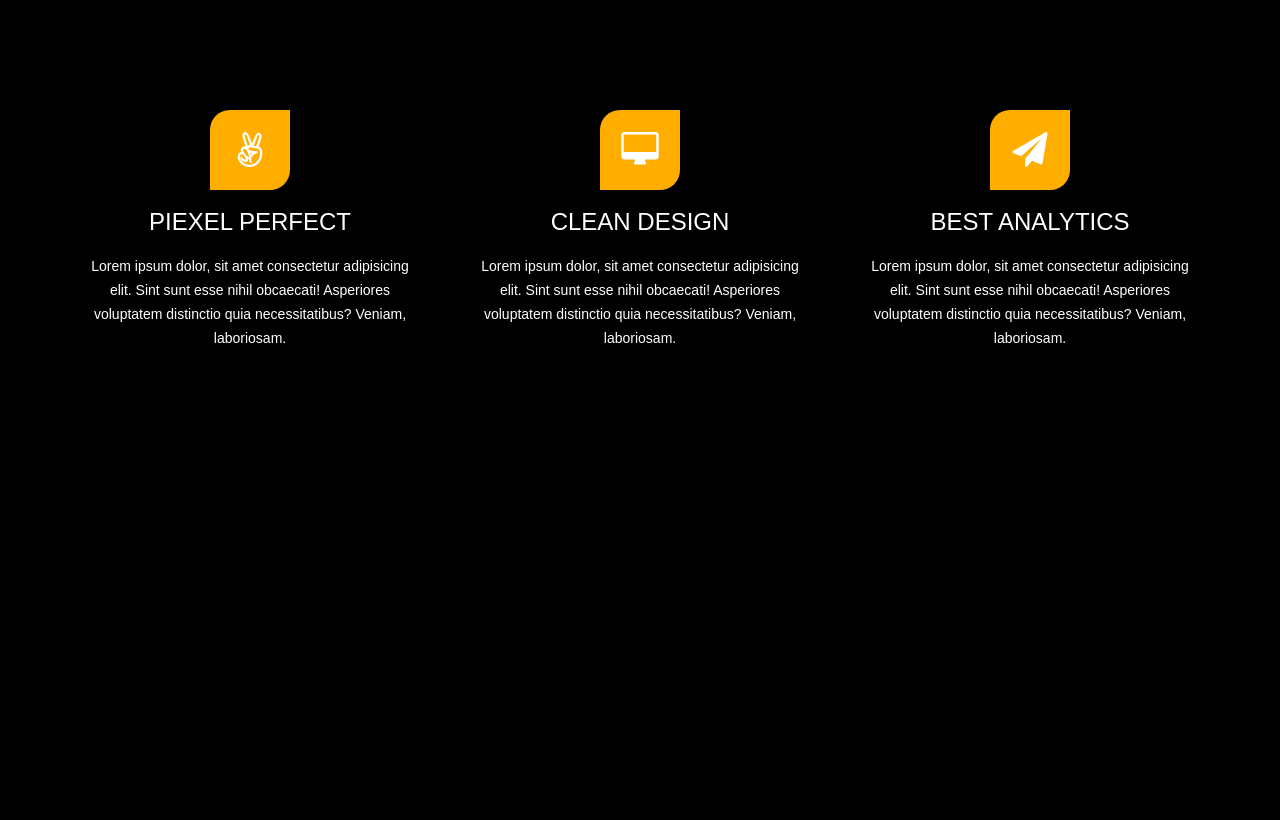
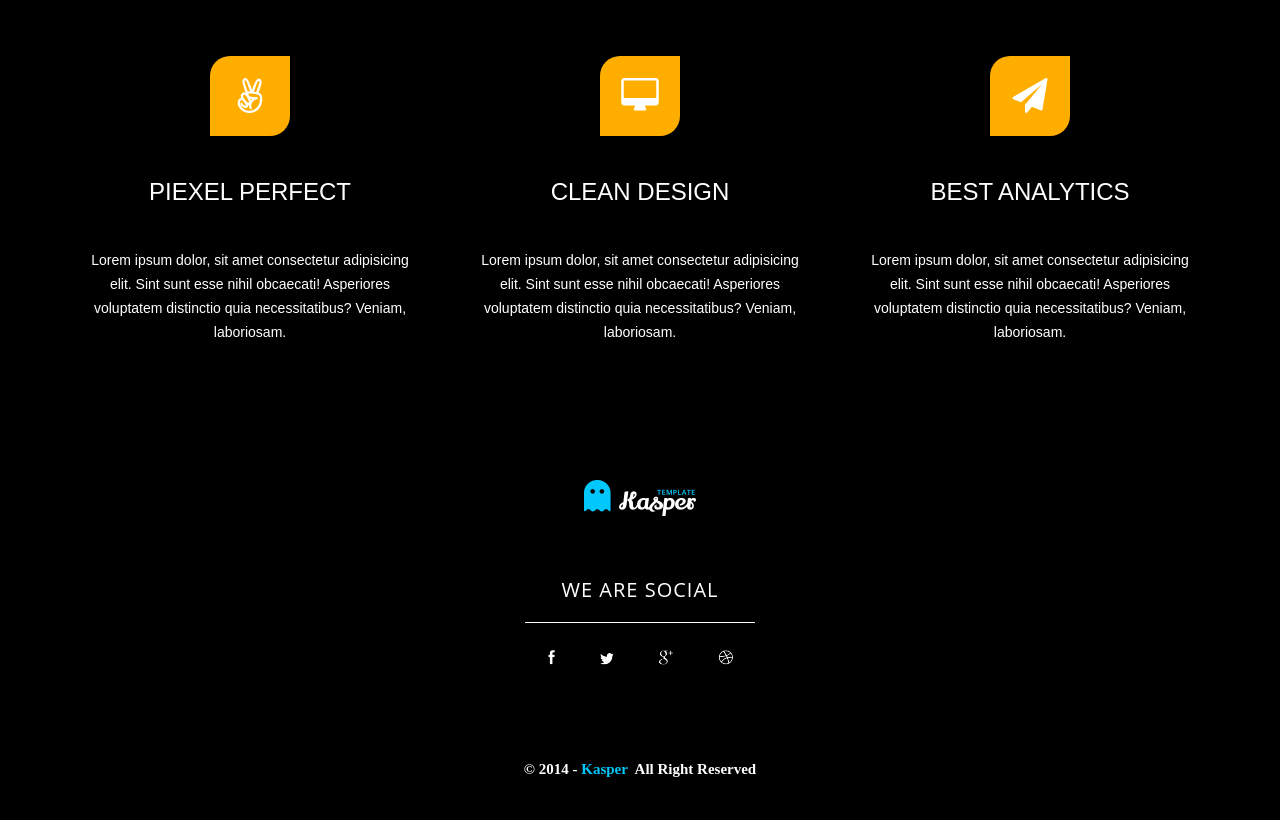
Before and after one commit to SerhiyPyatak/Kasper, a plain HTML site: page index.html in a window 1280 px wide. Drawn offline with Linux system fonts and the light colour scheme.

Commit message:
Make up complete

```diff
--- a/assets/style.css
+++ b/assets/style.css
@@ -4,13 +4,13 @@ body {
     padding:            0;
     background-color: #000;
     color:            #fff;
-    font-family:        'Raleway', sans-serif;
 }
 
-#top-section {
+main {
     display:            flex;
-    height:             460px;
-    justify-content: center;
+    height:             400px;
+    justify-content:    center;
+    font-family:        'Raleway', sans-serif;
 }
 
 div.group {
@@ -19,7 +19,7 @@ div.group {
     justify-content:    center;
     align-items:        center;
     width:              360px;
-    margin: 0 15px;
+    margin:             0 15px;
 }
 
 div.pictogram-background {
@@ -46,13 +46,61 @@ h2.group-title {
     line-height:        24px;
     font-weight:        400;
     text-transform:     uppercase;
+    margin:             44px 0;
 }
 
 p.group-description {
     margin:             0;
     padding:            0 20px;
     text-align:         center;
-    font-size: 14px;
-    line-height: 24px;
+    font-size:          14px;
+    line-height:        24px;
+    font-weight:        400;
+}
+
+footer {
+    display:            flex;
+    flex-direction:     column;
+    justify-content:    flex-end;
+    align-items:        center;
+    font-family:        'Open Sans', sans-serif;
+    height:             420px;
+}
+
+p.copyright {
+    margin-top:90px;
+    margin-bottom:      42px;
+    font-family:        OpenSans;
+    font-size:          15px;
+    line-height:        1.2;
+    font-weight:        600;
+}
+
+.kasper {
+    color:            #00c7fc;
+    text-decoration:    none;
+}
+
+div.social-links {
+    width:              230px;
+    display:            flex;
+    flex-direction:     row;
+    justify-content:    space-around;
+}
+
+#separator {
+    margin:             20px 0;
+}
+
+h2.footer-title {
+    margin:0;
+    text-align: center;
+    font-size: 20px;
+    line-height: 1.2;
     font-weight: 400;
+    letter-spacing: 0.05em;
 }
+
+#logo {
+    margin-bottom: 57px;
+}
--- a/index.html
+++ b/index.html
@@ -1,42 +1,79 @@
 <!DOCTYPE html>
 <html lang="en">
   <head>
-    <meta charset="UTF-8">
-    <meta name="viewport" content="width=device-width, initial-scale=1.0">
+    <meta charset="UTF-8" />
+    <meta name="viewport" content="width=device-width, initial-scale=1.0" />
     <title>Kasper</title>
-    <link rel="stylesheet" href="assets/style.css">
-    <link rel="stylesheet" href="https://cdnjs.cloudflare.com/ajax/libs/font-awesome/4.7.0/css/font-awesome.min.css">
+    <link rel="stylesheet" href="assets/style.css" />
+    <link
+      rel="stylesheet"
+      href="https://cdnjs.cloudflare.com/ajax/libs/font-awesome/4.7.0/css/font-awesome.min.css"
+    />
   </head>
   <body>
-    <section id="top-section">
+    <main>
+      <!--Left group-->
       <div class="group">
         <div class="pictogram-background">
           <i class="fa fa-angellist pictogram" aria-hidden="true"></i>
         </div>
         <h2 class="group-title">PIEXEL Perfect</h2>
         <p class="group-description">
-                Lorem ipsum dolor, sit amet consectetur adipisicing elit. Sint sunt esse nihil obcaecati! Asperiores voluptatem distinctio quia necessitatibus? Veniam, laboriosam.
+          Lorem ipsum dolor, sit amet consectetur adipisicing elit. Sint sunt
+          esse nihil obcaecati! Asperiores voluptatem distinctio quia
+          necessitatibus? Veniam, laboriosam.
         </p>
       </div>
+      <!--Center group-->
       <div class="group">
         <div class="pictogram-background">
           <i class="fa fa-desktop pictogram" aria-hidden="true"></i>
         </div>
         <h2 class="group-title">CLEAN DESIGN</h2>
         <p class="group-description">
-                Lorem ipsum dolor, sit amet consectetur adipisicing elit. Sint sunt esse nihil obcaecati! Asperiores voluptatem distinctio quia necessitatibus? Veniam, laboriosam.
+          Lorem ipsum dolor, sit amet consectetur adipisicing elit. Sint sunt
+          esse nihil obcaecati! Asperiores voluptatem distinctio quia
+          necessitatibus? Veniam, laboriosam.
         </p>
       </div>
+      <!--Right group-->
       <div class="group">
         <div class="pictogram-background">
           <i class="fa fa-paper-plane pictogram" aria-hidden="true"></i>
         </div>
         <h2 class="group-title">BEST ANALYTICs</h2>
         <p class="group-description">
-                Lorem ipsum dolor, sit amet consectetur adipisicing elit. Sint sunt esse nihil obcaecati! Asperiores voluptatem distinctio quia necessitatibus? Veniam, laboriosam.
+          Lorem ipsum dolor, sit amet consectetur adipisicing elit. Sint sunt
+          esse nihil obcaecati! Asperiores voluptatem distinctio quia
+          necessitatibus? Veniam, laboriosam.
         </p>
       </div>
-    </section>
-    <section id="bottom-section"></section>
+    </main>
+    <footer>
+      <div id="logo">
+        <img src="assets/img/ghost.png" alt="Kasper logo" id="bottom-header" />
+      </div>
+      <div id="social-part">
+        <h2 class="footer-title">WE ARE SOCIAL</h2>
+        <img id="separator" src="assets/img/separator.png" alt="separator" />
+        <div class="social-links">
+          <a href="#" title="Facebook">
+            <img src="assets/img/facebook_logo.png" alt="facebook" />
+          </a>
+          <a href="#" title="Twitter">
+            <img src="assets/img/twitter_logo.png" alt="twitter" />
+          </a>
+          <a href="#" title="Google+">
+            <img src="assets/img/google_logo.png" alt="google" />
+          </a>
+          <a href="#" title="Dribble">
+            <img src="assets/img/dribble_logo.png" alt="dribble" />
+          </a>
+        </div>
+      </div>
+      <p class="copyright">
+        © 2014 - <a href="#" class="kasper">Kasper</a>&nbsp; All Right Reserved
+      </p>
+    </footer>
   </body>
 </html>
```
Lines whose indentation alone changed are shown as unchanged.
